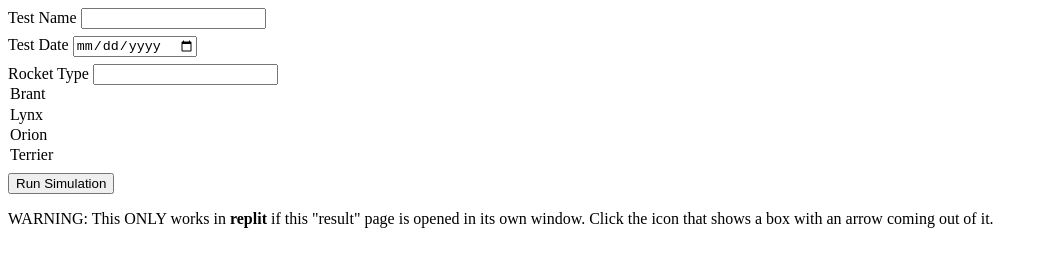
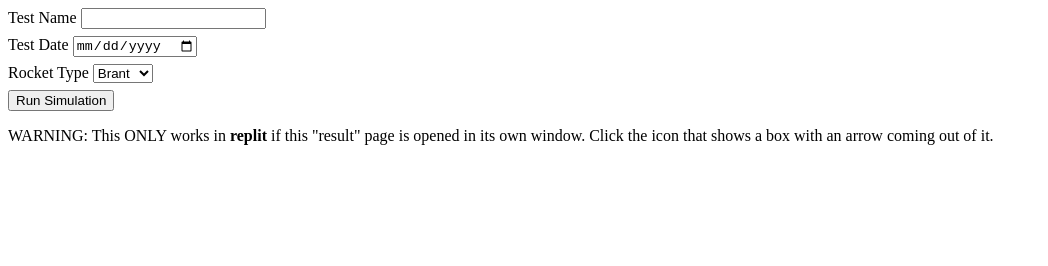
Before and after one commit to pizzadancer/Exercises-rocket-simulation, a plain HTML site: page index.html in a window 1280 px wide. Shown: the whole page, without its empty margins (0-1048 px from the left). Drawn offline with Linux system fonts and the light colour scheme.

Commit message:
Rocket type finished

```diff
--- a/index.html
+++ b/index.html
@@ -17,11 +17,12 @@
   <form action="https://handlers.education.launchcode.org/request-parrot" method="POST">
     <label>Test Name <input type="text" name="testName" /></label>
     <label>Test Date <input type="date" name="testDate" /></label>
-    <label>Rocket Type <input type="select">
+    <label>Rocket Type <select name="rocketType" />
       <option value="brant">Brant</option>
       <option value="lynx">Lynx</option>
       <option value="orion">Orion</option>
       <option value="terrier">Terrier</option>
+      </select>
     </label>
     <button>Run Simulation</button>
   </form>
```
